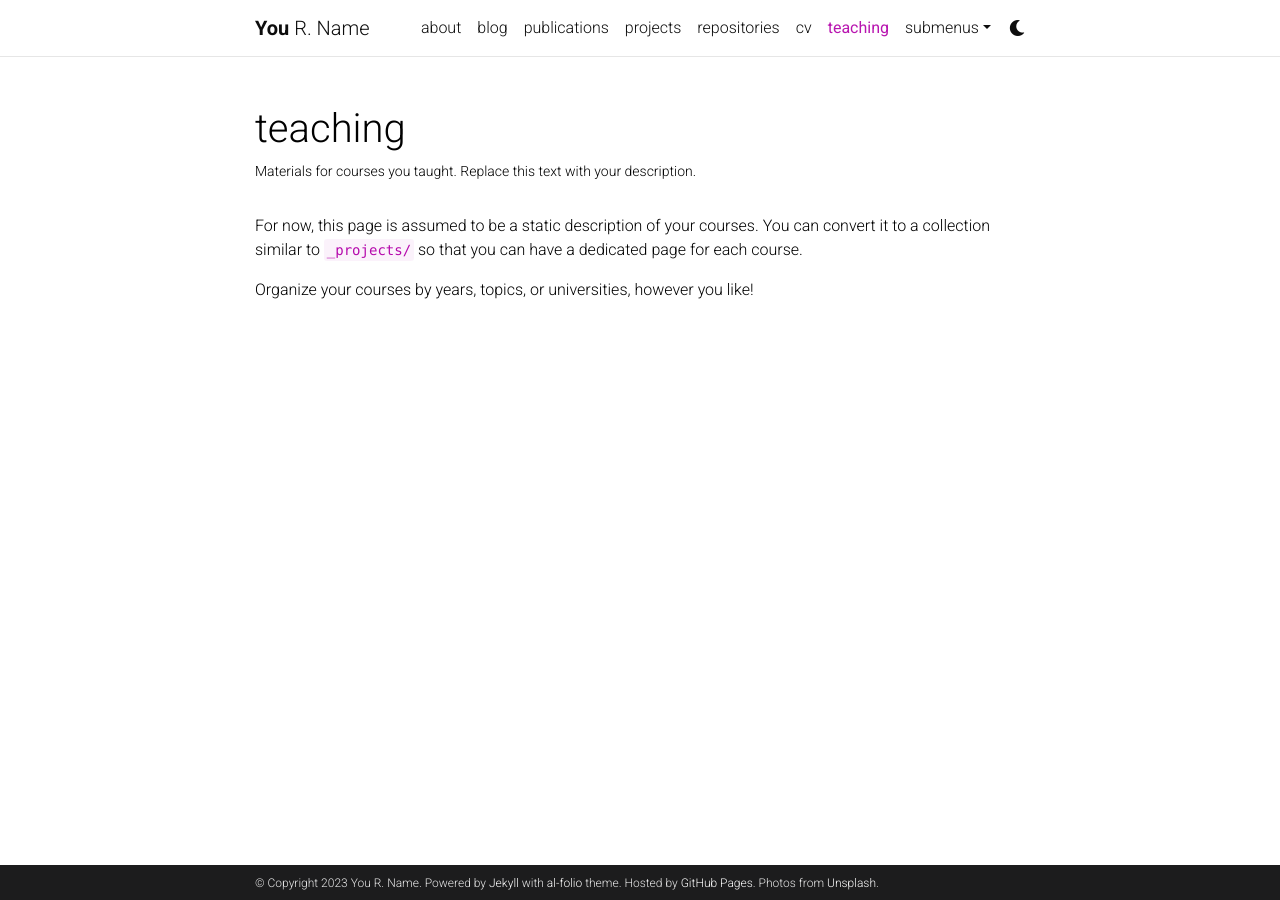
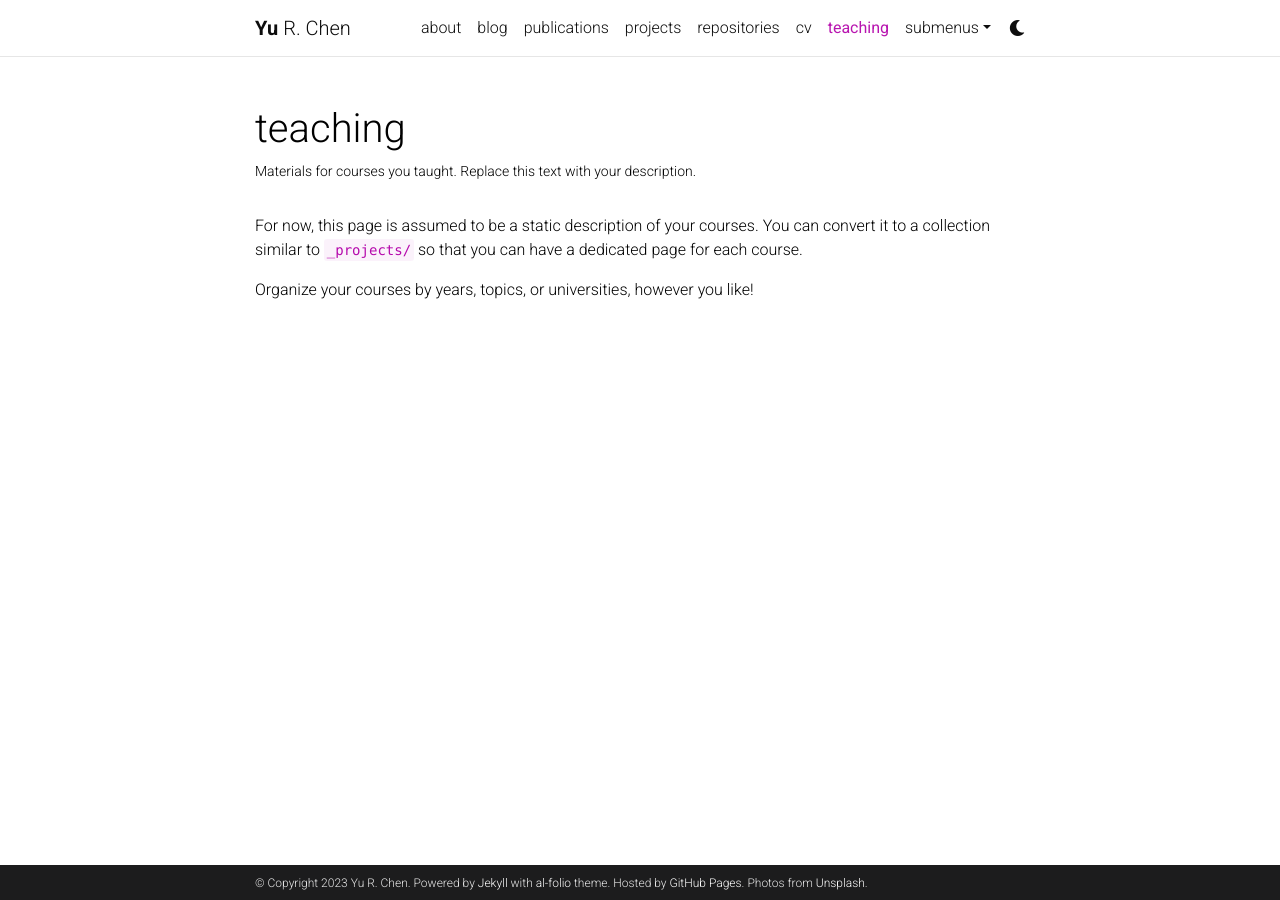
Before and after one commit to yuchenakaleslie/yuchenakaleslie.github.io, a Jekyll site: the page built from _pages/teaching.md, in a window 1280 px wide. Built offline with Jekyll 4.4.1, drawn with Linux system fonts in a browser that asks for light colours; comment, search, counter and statistics services are not loaded; a style sheet for code colours, icons or effects is not loaded.

Commit message:
Update _config.yml

```diff
--- a/_config.yml
+++ b/_config.yml
@@ -3,9 +3,9 @@
 # -----------------------------------------------------------------------------
 
 title: blank # the website title (if blank, full name will be used instead)
-first_name: You
+first_name: Yu
 middle_name: R.
-last_name: Name
+last_name: Chen
 email: you@example.com
 description: > # the ">" symbol means to ignore newlines until "footer_text:"
   A simple, whitespace theme for academics. Based on [*folio](https://github.com/bogoli/-folio) design.
@@ -18,8 +18,8 @@
 lang: en # the language of your site (for example: en, fr, cn, ru, etc.)
 icon: ⚛️  # the emoji used as the favicon (alternatively, provide image name in /assets/img/)
 
-url: https://alshedivat.github.io # the base hostname & protocol for your site
-baseurl: /al-folio # the subpath of your site, e.g. /blog/
+url: https://yuchenakaleslie.github.io/ # the base hostname & protocol for your site
+baseurl:  # the subpath of your site, e.g. /blog/
 last_updated: false # set to true if you want to display last updated in the footer
 impressum_path:  # set to path to include impressum link in the footer, use the same path as permalink in a page, helps to conform with EU GDPR
 
```
